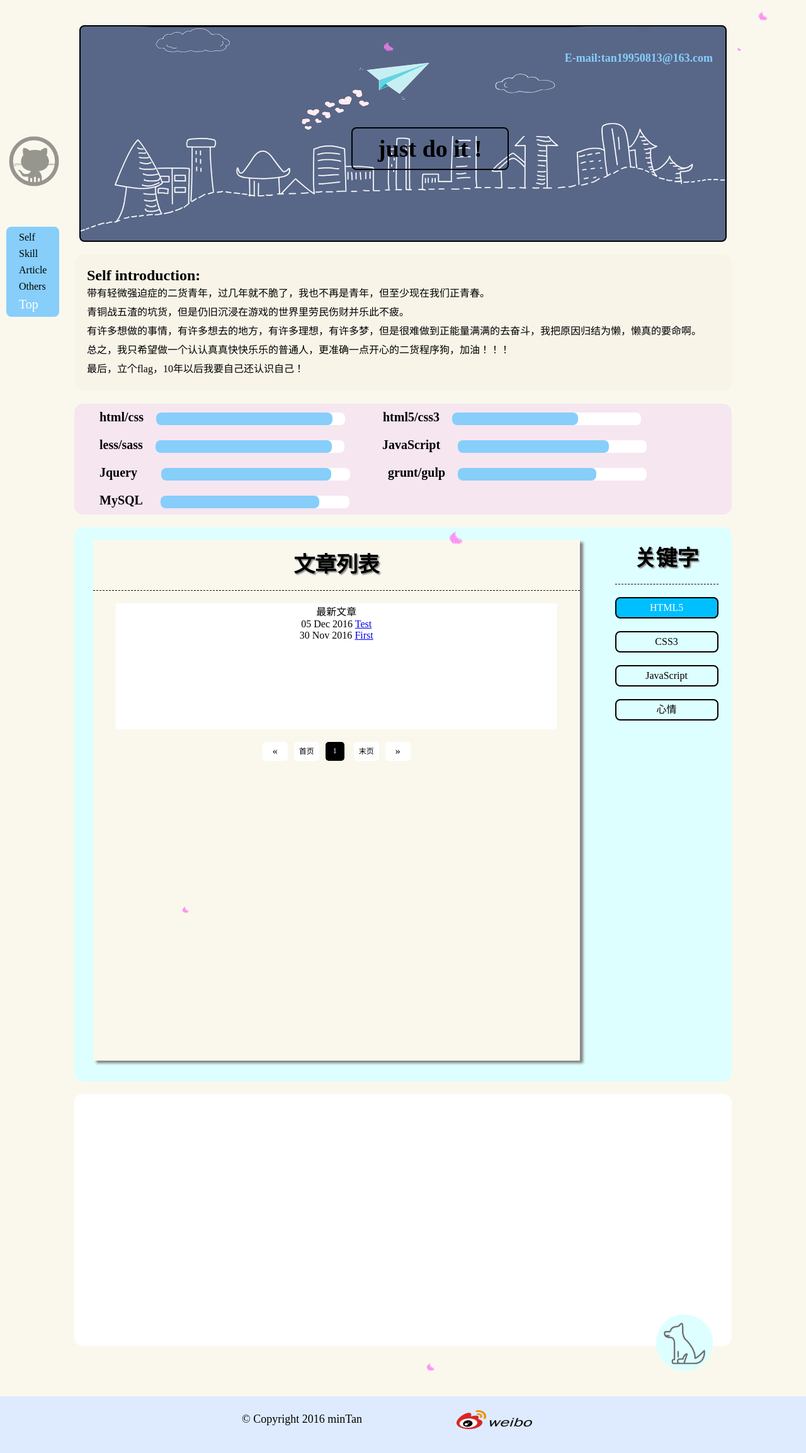
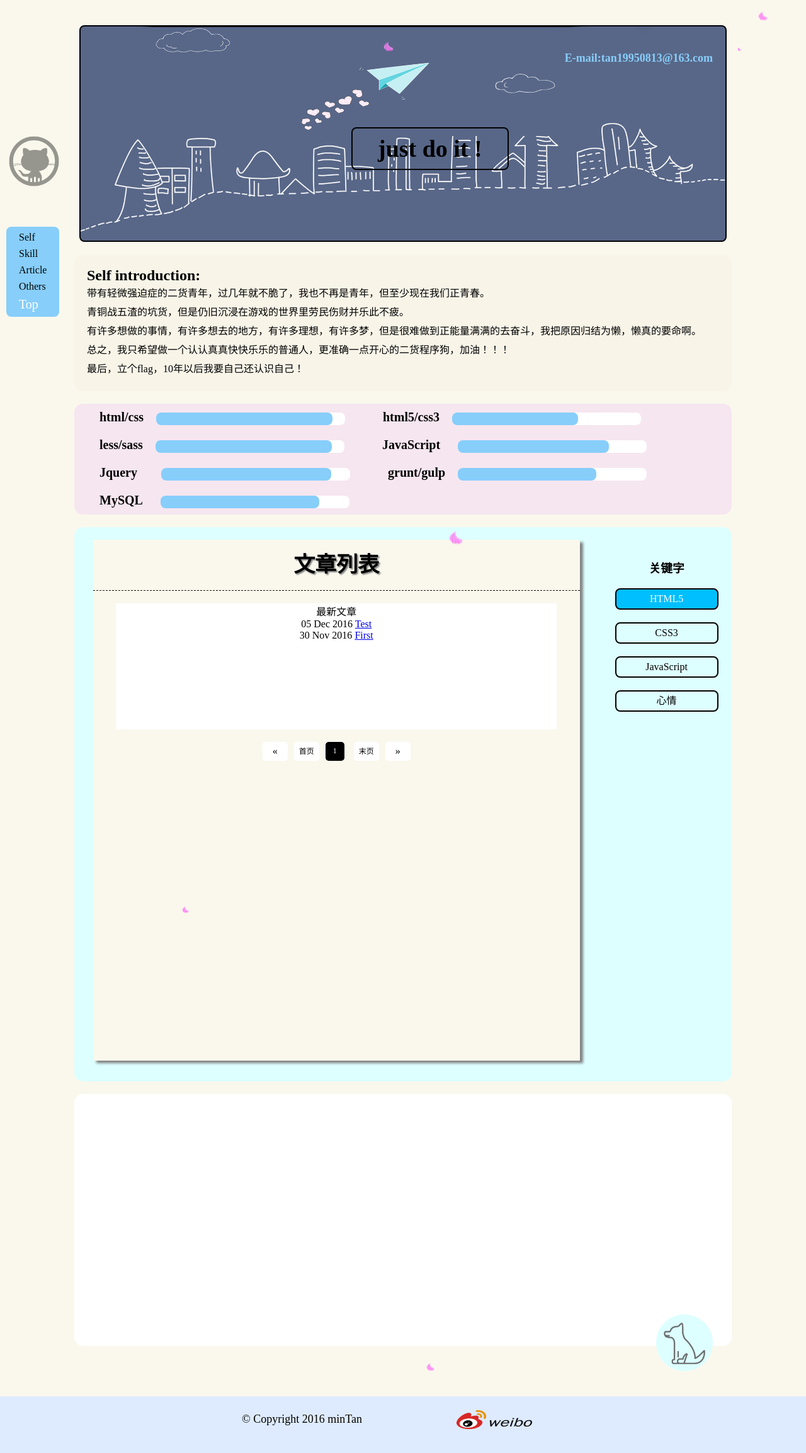
Before and after one commit to tantan0813/tantan0813.github.io, a Jekyll site: the page built from index.html, in a window 1280 px wide. Shown: the whole page at 63% size. Built offline with Jekyll 4.4.1, drawn with Linux system fonts in a browser that asks for light colours; comment, search, counter and statistics services are not loaded.

Commit message:
yangshidiaozhneg

```diff
--- a/css/css/index.css
+++ b/css/css/index.css
@@ -372,7 +372,7 @@ nav li.active {
 }
 .middle_02 .right {
   position: absolute;
-  top: -10px;
+  top: 30px;
   right: -220px;
 }
 .middle_02 .right p {
--- a/css/less/index.less
+++ b/css/less/index.less
@@ -328,7 +328,7 @@ nav{
   }
   .right{
     position: absolute;
-    top: -10px;
+    top: 30px;
     right: -220px;
     //background: red;
     p{
--- a/index.html
+++ b/index.html
@@ -19,7 +19,7 @@ layout: default
         <div id="page"></div>
     </div>
     <div class="right">
-        <h2>关键字</h2>
+        <h3>关键字</h3>
         <p class="active">HTML5</p>
         <p>CSS3</p>
         <p>JavaScript</p>
```
